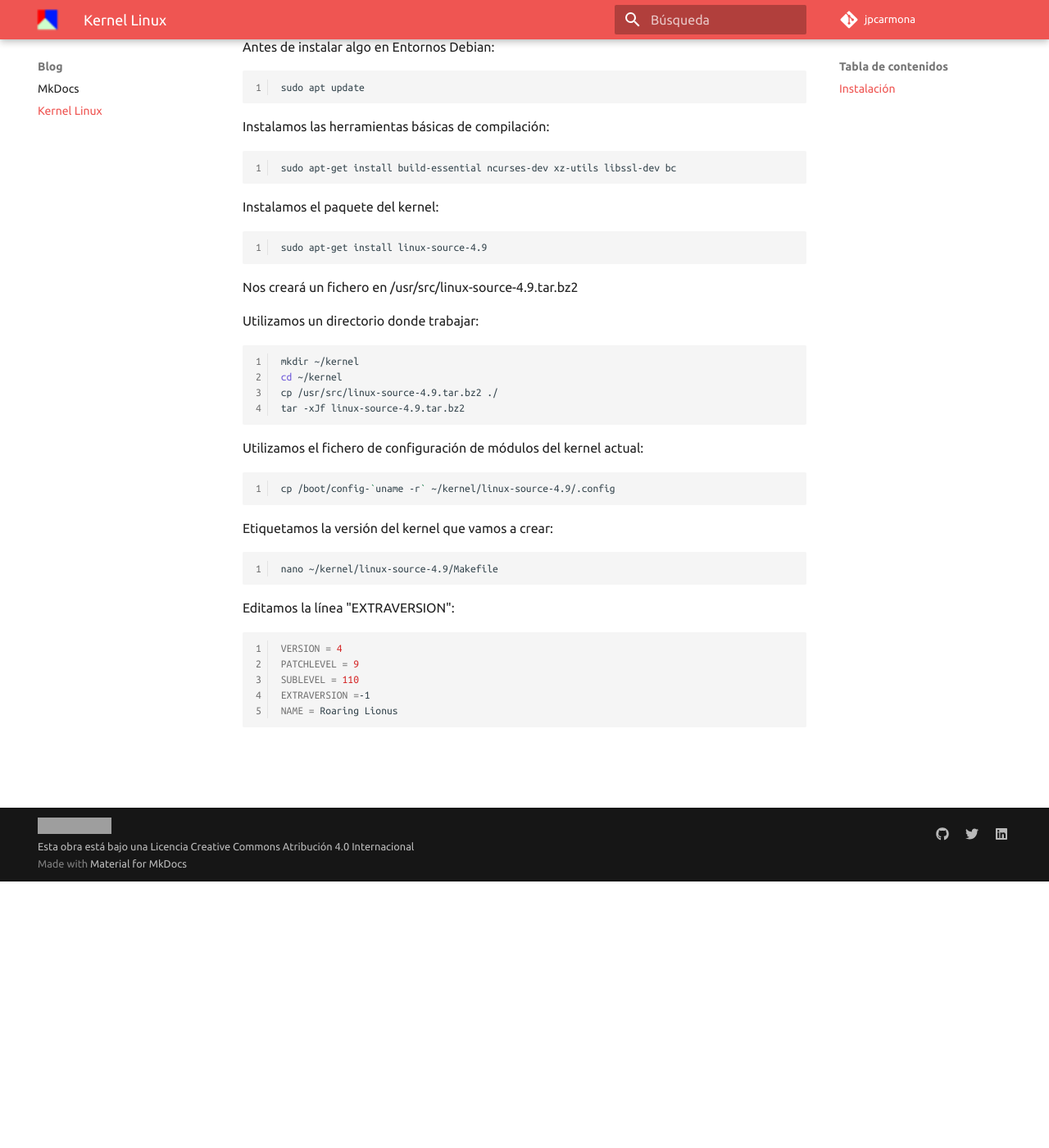
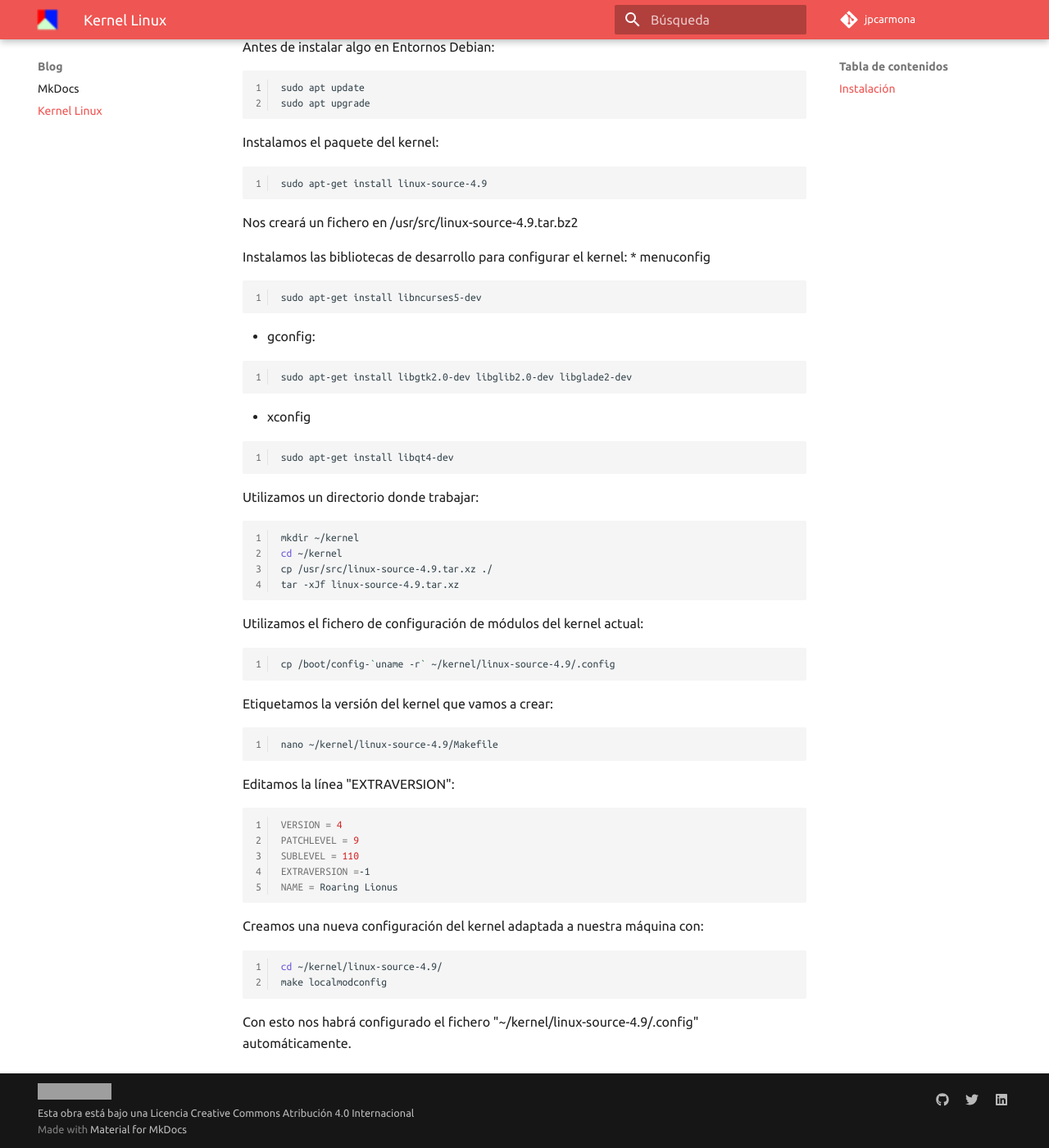
Before and after one commit to jpcarmona/generadormkdocs, an MkDocs documentation site: the page built from docs/blog/kernel.md, in a window 1280 px wide and 1400 px high, scrolled down 325 px. Shown: the whole window at 82% size. Built offline with MkDocs 1.6.1 and Material for MkDocs 9.7.7, drawn with Linux system fonts in a browser that asks for light colours; grey boxes are pictures that could not be loaded.

Commit message:
desarrollando post kernel

````diff
--- a/docs/blog/kernel.md
+++ b/docs/blog/kernel.md
@@ -7,11 +7,7 @@ En este post veremos como configurar el kernel linux y adaptarlo a las necesidad
 Antes de instalar algo en Entornos Debian:
 ``` bash
 sudo apt update
-```
-
-Instalamos las herramientas básicas de compilación:
-``` bash
-sudo apt-get install build-essential ncurses-dev xz-utils libssl-dev bc
+sudo apt upgrade
 ```
 
 Instalamos el paquete del kernel:
@@ -20,12 +16,26 @@ sudo apt-get install linux-source-4.9
 ```
 Nos creará un fichero en /usr/src/linux-source-4.9.tar.bz2
 
+Instalamos las bibliotecas de desarrollo para configurar el kernel:
+* menuconfig
+``` bash
+sudo apt-get install libncurses5-dev
+```
+* gconfig:
+``` bash
+sudo apt-get install libgtk2.0-dev libglib2.0-dev libglade2-dev
+```
+* xconfig
+``` bash
+sudo apt-get install libqt4-dev
+```
+
 Utilizamos un directorio donde trabajar:
 ``` bash
 mkdir ~/kernel
 cd ~/kernel
-cp /usr/src/linux-source-4.9.tar.bz2 ./
-tar -xJf linux-source-4.9.tar.bz2
+cp /usr/src/linux-source-4.9.tar.xz ./
+tar -xJf linux-source-4.9.tar.xz
 ```
 
 Utilizamos el fichero de configuración de módulos del kernel actual:
@@ -47,3 +57,10 @@ SUBLEVEL = 110
 EXTRAVERSION =-1
 NAME = Roaring Lionus
 ```
+
+Creamos una nueva configuración del kernel adaptada a nuestra máquina con:
+``` bash
+cd ~/kernel/linux-source-4.9/
+make localmodconfig
+```
+Con esto nos habrá configurado el fichero "~/kernel/linux-source-4.9/.config" automáticamente.
````
Also changed, not shown: 1 other file.
